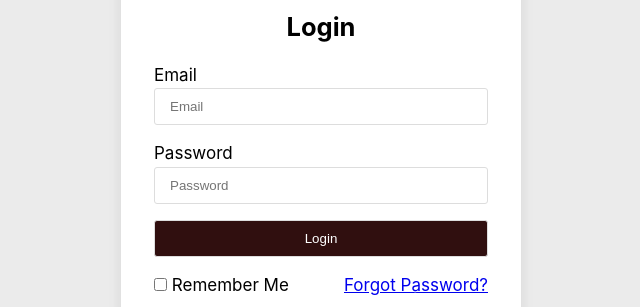
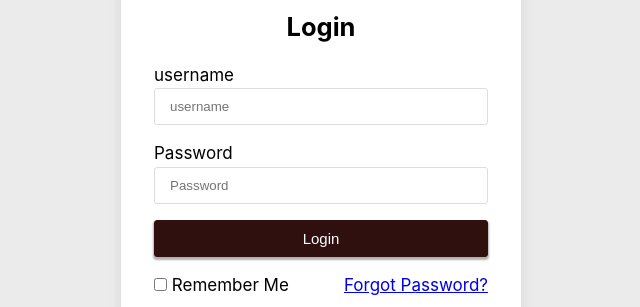
Before and after one commit to Gazimehedi/Vue-Pharmacy-Management, a Vue app: page / in a window 1280 px wide. Shown: the part 289-596 px from the top of the page, without its empty margins (319-959 px from the left). Built offline with nearby package versions, Linux system fonts and the light colour scheme.

Commit message:
add login api in login page

```diff
--- a/package.json
+++ b/package.json
@@ -8,8 +8,10 @@
     "preview": "vite preview"
   },
   "dependencies": {
+    "axios": "^0.27.2",
     "mitt": "^3.0.0",
-    "vue": "^3.2.25"
+    "vue": "^3.2.25",
+    "vue-router": "^4.1.5"
   },
   "devDependencies": {
     "@vitejs/plugin-vue": "^2.3.1",
--- a/src/App.vue
+++ b/src/App.vue
@@ -1,17 +1,19 @@
 <template>
   <Login></Login>
-  <div class="toasts">
+  <!-- <div class="toasts"> -->
+  <TransitionGroup name="slide-left" tag="div" class="toasts">
     <TheToast
       v-for="(toast, i) in toasts"
       :key="i"
       :toastType="toast.type"
       :message="toast.message"
     ></TheToast>
-  </div>
+  </TransitionGroup>
+  <!-- </div> -->
 </template>
 <script>
-import Login from "./components/Login.vue";
 import TheToast from "./components/TheToast.vue";
+import Login from "./views/Login.vue";
 export default {
   data: () => ({
     toasts: [
@@ -42,4 +44,14 @@ export default {
   },
 };
 </script>
-<style></style>
+<style>
+.slide-left-enter-active,
+.slide-left-leave-active {
+  transition: all 0.25s ease;
+}
+.slide-left-enter-from,
+.slide-left-leave-to {
+  opacity: 0;
+  transform: translateX(100px);
+}
+</style>
--- /dev/null
+++ b/src/components/TheButton.vue
@@ -0,0 +1,70 @@
+<template>
+  <div class="the-button" :class="{ 'the-button--block': block }">
+    <button><slot></slot></button>
+    <div class="the-button__loading" v-if="loding">
+      <img src="/img/spinner.gif" alt="" />
+    </div>
+  </div>
+</template>
+<script>
+export default {
+  props: {
+    block: {
+      type: Boolean,
+      default: false,
+    },
+    loding: {
+      type: Boolean,
+      defalut: false,
+    },
+  },
+};
+</script>
+<style>
+.the-button {
+  position: relative;
+  display: inline-block;
+}
+
+.the-button button {
+  padding: 9px 22px;
+  font-size: 15px;
+  background-color: var(--brand-color);
+  border: 1px solid var(--brand-color);
+  color: #fff;
+  cursor: pointer;
+  box-shadow: 0 2px 2px 1px #afafaf;
+  border-radius: 3px;
+}
+
+.the-button button:hover {
+  color: #ffdac8;
+  background: #000;
+  box-shadow: 0 2px 3px 2px #afafaf;
+}
+
+.the-button--block {
+  width: 100%;
+}
+
+.the-button__loading {
+  position: absolute;
+  top: 0;
+  left: 0;
+  right: 0;
+  bottom: 0;
+  z-index: 9;
+  display: flex;
+  justify-content: center;
+  align-items: center;
+  background-color: rgb(48, 15, 15);
+}
+
+.the-button button {
+  width: 100%;
+}
+
+.the-button__loading img {
+  width: 25px;
+}
+</style>
--- a/src/components/Login.vue
+++ b/src/views/Login.vue
@@ -6,11 +6,11 @@
         <h2>Login</h2>
       </div>
       <form action="#" @submit.prevent="handleSubmit">
-        <label for="email" class="block mt-3">Email</label>
+        <label for="username" class="block mt-3">username</label>
         <input
-          type="email"
-          placeholder="Email"
-          v-model="formData.email"
+          type="text"
+          placeholder="username"
+          v-model="formData.username"
           required
         />
         <label for="password" class="block mt-3">Password</label>
@@ -21,7 +21,11 @@
           required
           ref="password"
         />
-        <button type="submit" class="w-100 mt-3">Login</button>
+        <!-- <p class="text-center mt-3" v-if="logingIn">loging...</p>
+        <button type="submit" class="w-100 mt-3" v-else>Login</button> -->
+        <TheButton class="mt-3" :block="true" :loding="logingIn"
+          >Login</TheButton
+        >
         <div class="d-flex jc-between mt-3">
           <div>
             <label>
@@ -38,21 +42,24 @@
   </div>
 </template>
 <script>
-import TheToast from "./TheToast.vue";
+import axios from "axios";
+import TheButton from "../components/TheButton.vue";
+import TheToast from "../components/TheToast.vue";
 export default {
   data: () => ({
     formData: {
-      email: "",
+      username: "",
       password: "",
     },
+    logingIn: false,
   }),
   methods: {
     handleSubmit() {
-      if (!this.formData.email) {
-        // alert("Email cannot be empty!");
+      if (!this.formData.username) {
+        // alert("username cannot be empty!");
         this.$eventBus.emit("toast", {
           type: "Error",
-          message: "Email cannot be empty!",
+          message: "Username cannot be empty!",
         });
         return;
       }
@@ -65,10 +72,37 @@ export default {
         this.$refs.password.focus();
         return;
       }
-      console.log(this.formData);
+      this.logingIn = true;
+      axios
+        .post("http://127.0.0.1:8000/api/login", this.formData)
+        .then((res) => {
+          this.$eventBus.emit("toast", {
+            type: res.data.status,
+            message: res.data.message,
+          });
+        })
+        .catch((err) => {
+          this.$eventBus.emit("toast", {
+            type: err.response.data.status,
+            message: err.response.data.message,
+          });
+          // console.log(err.response.data);
+        })
+        .finally(() => {
+          this.logingIn = false;
+        });
+      // axios
+      //   .get("http://localhost:8000/")
+      //   .then((res) => {
+      //     console.log(res);
+      //   })
+      //   .catch((err) => {
+      //     console.log(err);
+      //   });
+      // console.log(this.formData);
     },
   },
-  components: { TheToast },
+  components: { TheToast, TheButton },
 };
 </script>
 <style>
```
Also changed, not shown: 1 other file (tests, documents, lock files or other folders).
